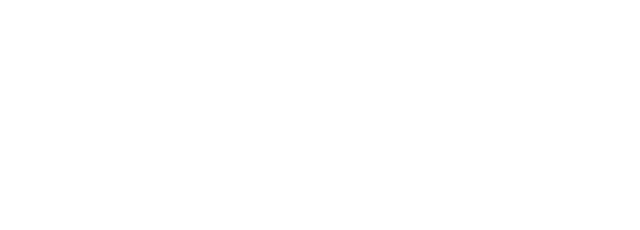
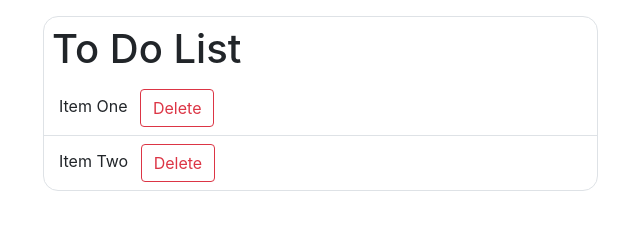
Before and after one commit to betodute/to-do-list, a plain HTML site: page index.html in a window 1280 px wide. Shown: the whole page, without its empty margins (27-667 px from the left). Drawn offline with nearby package versions, Linux system fonts and the light colour scheme.

Commit message:
List Structure with Button No JS
Basic List Structure and Bootstrap Styling

```diff
--- a/index.html
+++ b/index.html
@@ -11,7 +11,17 @@
   </head>
   <body>
     <div class="container">
-
+      <div class="row border mt-3 list">
+        <h1 class="m-2">To Do List</h1>
+        <div class="col-12 border-bottom">
+          Item One
+          <button class="btn m-2 btn-outline-danger"> Delete </button>
+        </div>
+        <div class="col-12">
+          Item Two
+          <button class="btn m-2 btn-outline-danger"> Delete </button>
+        </div>
+      </div>
     </div>
   </body>
 </html>
--- a/style.css
+++ b/style.css
@@ -0,0 +1,4 @@
+.list {
+  width: 50%;
+  border-radius: 15px;
+}
```
